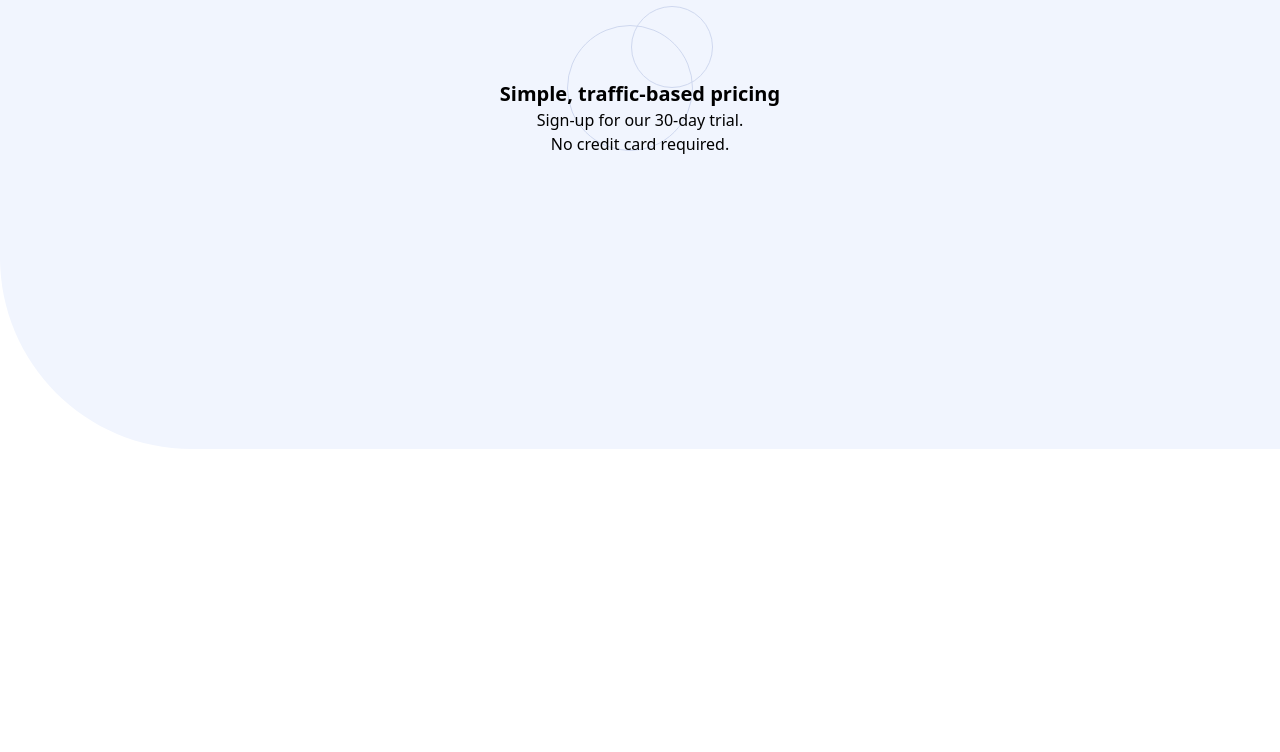
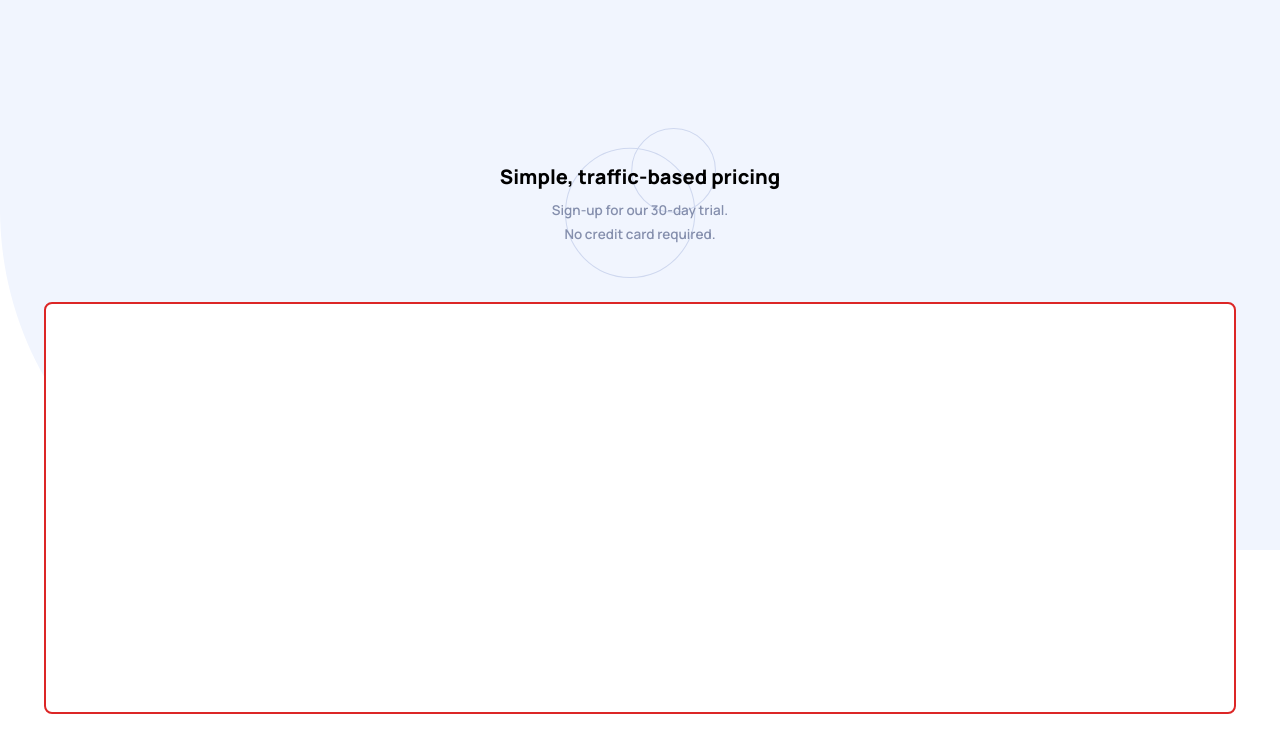
Before and after one commit to Arfirpo/intercactive-pricing-component-main, a React (Create React App) app: page / in a window 1280 px wide. Shown: the top 752 px of the page. Built offline with nearby package versions, Linux system fonts and the light colour scheme.

Commit message:
continue w/ main card

```diff
--- a/public/index.html
+++ b/public/index.html
@@ -5,11 +5,11 @@
     <link rel="icon" href="%PUBLIC_URL%/../favicon-32x32.png" />
     <meta name="viewport" content="width=device-width, initial-scale=1" />
     <meta name="theme-color" content="#000000" />
-    <meta
-      name="description"
-      content="Web site created using create-react-app"
-    />
+    <meta name="description" content="Web site created using create-react-app"/>
     <link rel="apple-touch-icon" href="%PUBLIC_URL%/../favicon-32x32.png" />
+    <link rel="preconnect" href="https://fonts.googleapis.com" />
+    <link rel="preconnect" href="https://fonts.gstatic.com" crossorigin />
+    <link href="https://fonts.googleapis.com/css2?family=Manrope:wght@600;800&display=swap" rel="stylesheet"/>
     <!--
       manifest.json provides metadata used when your web app is installed on a
       user's mobile device or desktop. See https://developers.google.com/web/fundamentals/web-app-manifest/
--- a/src/App.jsx
+++ b/src/App.jsx
@@ -1,15 +1,19 @@
 import { Header } from "./components/Header";
-import bgi from '../src/images/bg-pattern.svg'
+import bgi from "../src/images/bg-pattern.svg";
+import { Card } from "./components/Card";
 
 function App() {
   const bgPattern = {
     backgroundImage: `url(${bgi})`,
-    bacgroundPosition: '0 50%',
+    backgroundRepeat: "no-repeat",
+    backgroundSize: "cover",
+    backgroundPosition: "0 -250px",
   };
 
   return (
-    <main className="min-h-screen bg-no-repeat px-11" style={bgPattern}>
+    <main className="min-h-screen px-11 pt-[10%] font" style={bgPattern}>
       <Header />
+      <Card />
     </main>
   );
 }
--- /dev/null
+++ b/src/components/Card.jsx
@@ -0,0 +1,9 @@
+
+
+export const Card = () => {
+  return (
+    <div className="border-2 border-red-600 rounded-lg w-full h-[412px] px-[18px] py-[25px] bg-white">
+
+    </div>
+  )
+}
--- a/src/components/Header.jsx
+++ b/src/components/Header.jsx
@@ -1,15 +1,24 @@
 import React from "react";
-import backgroundImage from "../images/pattern-circles.svg";
+import bgCircles from "../images/pattern-circles.svg";
 
 export const Header = () => {
+  const bgCirclesPattern = {
+    backgroundImage: `url(${bgCircles})`,
+    backgroundPosition: "center",
+    backgroundRepeat: "no-repeat",
+    backgroundSize: "contain",
+  };
+
   return (
     <header
-      className="bg-center bg-no-repeat text-center w-full h-[17.75%] pt-20 px-auto"
-      style={{ backgroundImage: `url(${backgroundImage})` }}
+      className="flex flex-col align-center justify-center text-center w-full h-[150px] font-Manrope mb-6"
+      style={bgCirclesPattern}
     >
-      <h1 className="text-xl font-bold">Simple, traffic-based pricing</h1>
-      <p>Sign-up for our 30-day trial.</p>
-      <p>No credit card required.</p>
+      <h1 className="text-[20px] font-bold mb-2">Simple, traffic-based pricing</h1>
+      <p className="text-[13.5px] mb-1 text-grayishBlue">
+        Sign-up for our 30-day trial.
+      </p>
+      <p className="text-[13.5px] text-grayishBlue">No credit card required.</p>
     </header>
   );
 };
--- a/tailwind.config.js
+++ b/tailwind.config.js
@@ -4,7 +4,31 @@ module.exports = {
   theme: {
     extend: {
       fontFamily: {
-        'Manrope': 'url("https://fonts.googleapis.com/css2?family=Manrope:wght@600;800&display=swap")',
+        Manrope: ["Manrope", "sans-serif"],
+      },
+      colors: {
+        //Full Slider Bar
+        softCyan: "hsl(174, 77%, 80%)",
+        //Slider Backround
+        strongCyan: "hsl(174, 86%, 45%)",
+        //Discount Background
+        lightGrayishRed: "hsl(14, 92%, 95%)",
+        //Discount Text
+        lightRed: "hsl(15, 100%, 70%)",
+        //CTA Text
+        paleBlue: "hsl(226, 100%, 87%)",
+        //Pricing Component Background
+        White: "hsl (0, 0%, 100%)",
+        //Main Background
+        veryPaleBlue: "hsl(230, 100%, 99%)",
+        //Empty Slider Bar
+        lightGrayishBlueEsb: "hsl(224, 65%, 95%)",
+        //Toggle Background
+        lightGrayishBlueTb: "hsl(223, 50%, 87%)",
+        //Text
+        grayishBlue: "hsl(225, 20%, 60%)",
+        //Text & CTA Background
+        darkDesaturatedBlue: "hsl(227, 35%, 25%)",
       },
     },
   },
```
